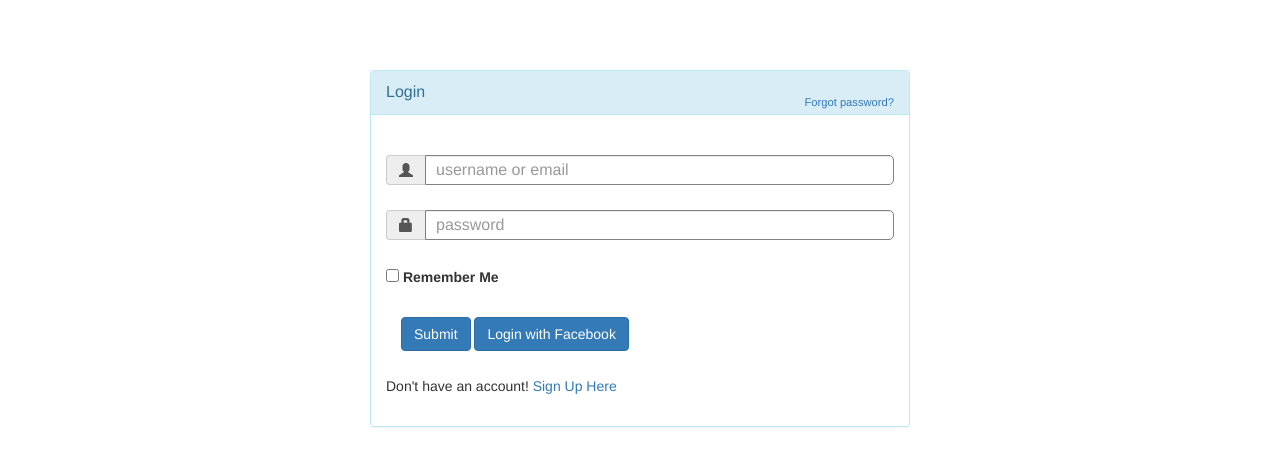
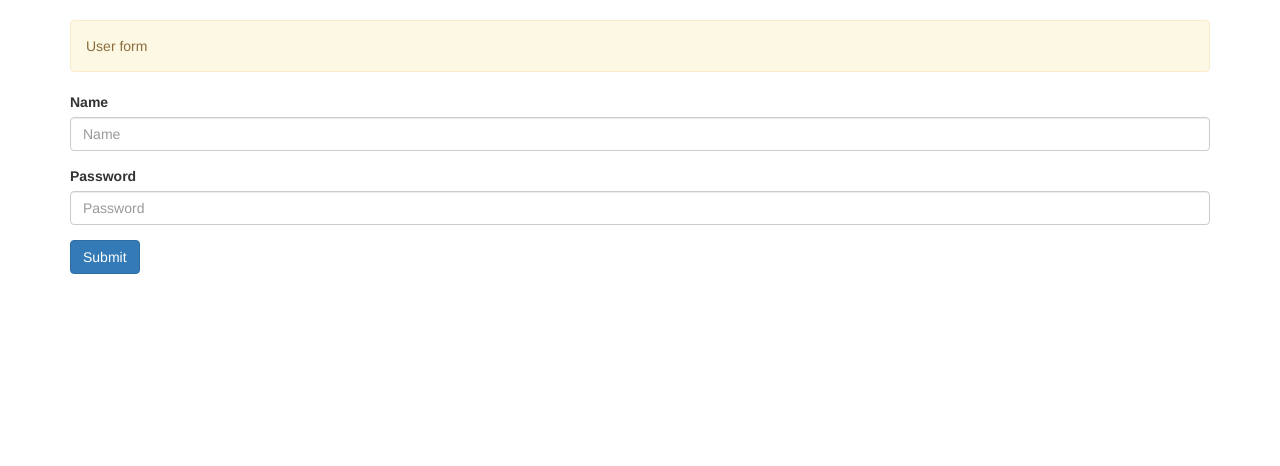
Before and after one commit to TranQuocHuycute/b203a_group_d, a PHP site: page /login.php in a window 1280 px wide. Shown: the part 72-538 px from the top of the page. Run offline with PHP 8.4, Linux system fonts and the light colour scheme.

Commit message:
Complete login and desigh ui of register

```diff
--- a/training-php-1-php-202109-1-master/configs/database.php
+++ b/training-php-1-php-202109-1-master/configs/database.php
@@ -2,5 +2,5 @@
 define('DB_HOST', 'localhost');
 define('DB_USER', 'root');
 define('DB_PASSWORD', '');
-define('DB_PORT', 3308);
+define('DB_PORT', 3306);
 define('DB_NAME', 'app_web1');
--- a/training-php-1-php-202109-1-master/form_user.php
+++ b/training-php-1-php-202109-1-master/form_user.php
@@ -42,7 +42,7 @@ if (!empty($_POST['submit'])) {
                     <input type="hidden" name="id" value="<?php echo $_id ?>">
                     <div class="form-group">
                         <label for="name">Name</label>
-                        <input class="form-control" name="name" placeholder="Name" value="<?php if (!empty($user[0]['name'])) echo $user[0]['name'] ?>">
+                        <input class="form-control" name="name" placeholder="Name" value='<?php if (!empty($user[0]['name'])) echo $user[0]['name'] ?>'>
                     </div>
                     <div class="form-group">
                         <label for="password">Password</label>
--- a/training-php-1-php-202109-1-master/list_users.php
+++ b/training-php-1-php-202109-1-master/list_users.php
@@ -11,7 +11,6 @@ if (!empty($_GET['keyword'])) {
 }
 
 $users = $userModel->getUsers($params);
-var_dump($user);
 ?>
 <!DOCTYPE html>
 <html>
--- a/training-php-1-php-202109-1-master/login.php
+++ b/training-php-1-php-202109-1-master/login.php
@@ -1,28 +1,26 @@
 <?php
 // Start the session
 session_start();
-
 require_once 'models/UserModel.php';
 $userModel = new UserModel();
 
+$user = NULL; //Add new user
+$_id = NULL;
+
+if (!empty($_GET['id'])) {
+    $_id = $_GET['id'];
+    $user = $userModel->findUserById($_id);//Update existing user
+}
+
 
 if (!empty($_POST['submit'])) {
-    $users = [
-        'username' => $_POST['username'],
-        'password' => $_POST['password']
-    ];
-    $user = NULL;
-    if ($user = $userModel->auth($users['username'], $users['password'])) {
-        //Login successful
-        $_SESSION['id'] = $user[0]['id'];
 
-        $_SESSION['message'] = 'Login successful';
-        header('location: list_users.php');
-    }else {
-        //Login failed
-        $_SESSION['message'] = 'Login failed';
+    if (!empty($_id)) {
+        $userModel->updateUser($_POST);
+    } else {
+        $userModel->insertUser($_POST);
     }
-
+    header('location: list_users.php');
 }
 
 ?>
@@ -33,55 +31,31 @@ if (!empty($_POST['submit'])) {
     <?php include 'views/meta.php' ?>
 </head>
 <body>
-<?php include 'views/header.php'?>
+    <?php include 'views/header.php'?>
+    <div class="container">
 
-    <div class="container">
-        <div id="loginbox" style="margin-top:50px;" class="mainbox col-md-6 col-md-offset-3 col-sm-8 col-sm-offset-2">
-            <div class="panel panel-info" >
-                <div class="panel-heading">
-                    <div class="panel-title">Login</div>
-                    <div style="float:right; font-size: 80%; position: relative; top:-10px"><a href="#">Forgot password?</a></div>
+            <?php if ($user || !isset($_id)) { ?>
+                <div class="alert alert-warning" role="alert">
+                    User form
                 </div>
+                <form method="POST">
+                    <input type="hidden" name="id" value="<?php echo $_id ?>">
+                    <div class="form-group">
+                        <label for="name">Name</label>
+                        <input class="form-control" name="name" placeholder="Name" value='<?php if (!empty($user[0]['name'])) echo $user[0]['name'] ?>'>
+                    </div>
+                    <div class="form-group">
+                        <label for="password">Password</label>
+                        <input type="password" name="password" class="form-control" placeholder="Password">
+                    </div>
 
-                <div style="padding-top:30px" class="panel-body" >
-                    <form method="post" class="form-horizontal" role="form">
-
-                        <div class="margin-bottom-25 input-group">
-                            <span class="input-group-addon"><i class="glyphicon glyphicon-user"></i></span>
-                            <input id="login-username" type="text" class="form-control" name="username" value="" placeholder="username or email">
-                        </div>
-
-                        <div class="margin-bottom-25 input-group">
-                            <span class="input-group-addon"><i class="glyphicon glyphicon-lock"></i></span>
-                            <input id="login-password" type="password" class="form-control" name="password" placeholder="password">
-                        </div>
-
-                        <div class="margin-bottom-25">
-                            <input type="checkbox" tabindex="3" class="" name="remember" id="remember">
-                            <label for="remember"> Remember Me</label>
-                        </div>
-
-                        <div class="margin-bottom-25 input-group">
-                            <!-- Button -->
-                            <div class="col-sm-12 controls">
-                                <button type="submit" name="submit" value="submit" class="btn btn-primary">Submit</button>
-                                <a id="btn-fblogin" href="#" class="btn btn-primary">Login with Facebook</a>
-                            </div>
-                        </div>
-
-                        <div class="form-group">
-                            <div class="col-md-12 control">
-                                    Don't have an account!
-                                    <a href="form_user.php">
-                                        Sign Up Here
-                                    </a>
-                            </div>
-                        </div>
-                    </form>
+                    <button type="submit" name="submit" value="submit" class="btn btn-primary">Submit</button>
+                </form>
+            <?php } else { ?>
+                <div class="alert alert-success" role="alert">
+                    User not found!
                 </div>
-            </div>
-        </div>
+            <?php } ?>
     </div>
-
 </body>
 </html>
--- a/training-php-1-php-202109-1-master/models/UserModel.php
+++ b/training-php-1-php-202109-1-master/models/UserModel.php
@@ -50,9 +50,10 @@ class UserModel extends BaseModel {
      */
     public function updateUser($input) {
         $sql = 'UPDATE users SET
-                 name = "' . $input['name'] .'",
+                 name = "' . mysqli_real_escape_string(self::$_connection, $input['name']) .'",
                  password="'. md5($input['password']) .'"
                 WHERE id = ' . $input['id'];
+
         $user = $this->update($sql);
 
         return $user;
@@ -85,7 +86,9 @@ class UserModel extends BaseModel {
             //Keep this line to use Sql Injection
             //Don't change
             //Example keyword: abcef%";TRUNCATE banks;##
-            $users = self::$_connection->multi_query($sql);
+            // $users = self::$_connection->multi_query($sql);
+            $users = $this->select($sql);
+            // var_dump($users); die();
         } else {
             $sql = 'SELECT * FROM users';
             $users = $this->select($sql);
--- a/training-php-1-php-202109-1-master/view_user.php
+++ b/training-php-1-php-202109-1-master/view_user.php
@@ -8,7 +8,6 @@ $id = NULL;
 if (!empty($_GET['id'])) {
     $id = $_GET['id'];
     $user = $userModel->findUserById($id);//Update existing user
-
 }
 
 
```
Also changed, not shown: 1 other file.
